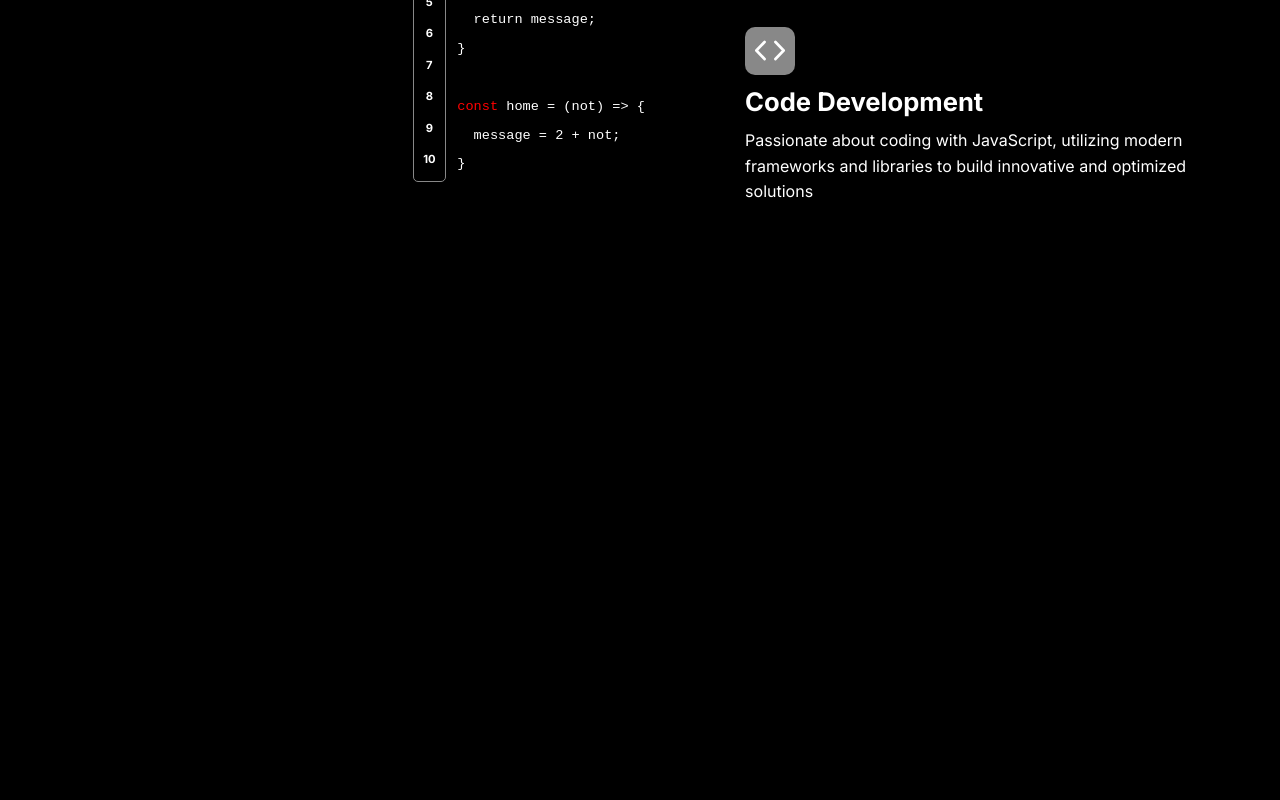
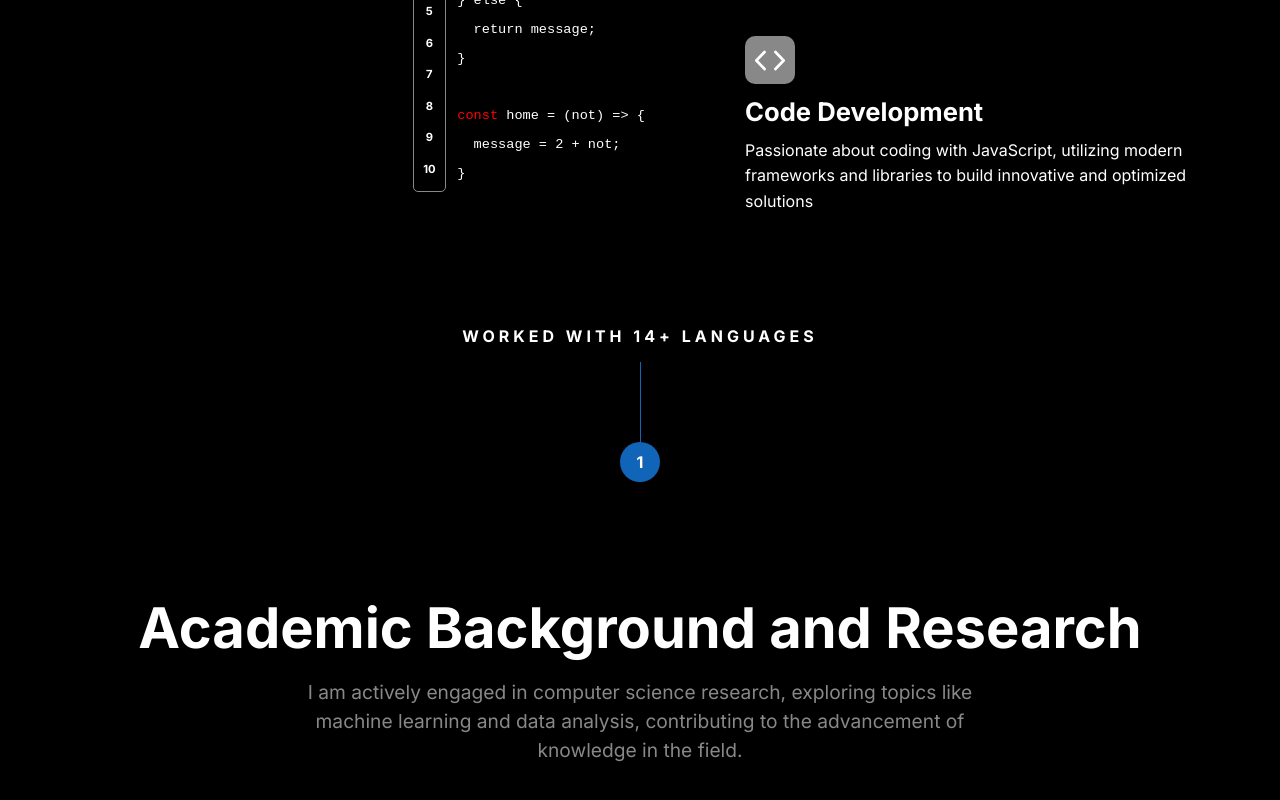
Before and after one commit to ErblinKrasniqi/portofolio-2, a Next.js app: page / in a window 1280 px wide. Shown: the part 1508-2308 px from the top of the page. Before the commit the page ends 1713 px from the top, so only its background shows below. Built offline with nearby package versions, Linux system fonts and the light colour scheme.

Commit message:
Added section

```diff
--- a/src/app/Wrapper/Wrapper.module.scss
+++ b/src/app/Wrapper/Wrapper.module.scss
@@ -9,3 +9,8 @@
     gap: 5rem;
     margin-left: 3rem;
 }
+
+.wrapperlong{
+    display: grid;
+    grid-template-columns: 1fr min-content 1fr;
+}
--- /dev/null
+++ b/src/app/Wrapper/WrapperLong.jsx
@@ -0,0 +1,7 @@
+import classes from './Wrapper.module.scss'
+
+const WrapperLong =({children}) =>{
+    return <div className={classes.wrapperlong}>{children}</div>
+}
+
+export default WrapperLong
--- a/src/app/components/Header/Header.module.scss
+++ b/src/app/components/Header/Header.module.scss
@@ -1,3 +1,4 @@
+@import '../../../ColorFonts';
 .container{
     display: flex;
     flex-direction: column;
@@ -11,6 +12,8 @@
     }
     p{
         width: 60ch;
-        line-height: 1.5rem;
+        line-height: 1.8rem;
+        font-size: 1.2rem;
+        color: $color-gray;
     }
 }
--- /dev/null
+++ b/src/app/components/Line/Line.jsx
@@ -0,0 +1,14 @@
+import classes from "./Line.module.scss";
+const Line = () => {
+  return (
+    <div className={classes.container}>
+      <h4>WORKED WITH 14+ LANGUAGES</h4>
+      <div className={classes.line}></div>
+      <div className={classes.number}>
+        <h4>1</h4>
+      </div>
+    </div>
+  );
+};
+
+export default Line;
--- /dev/null
+++ b/src/app/components/Line/Line.module.scss
@@ -0,0 +1,33 @@
+@import '../../../ColorFonts';
+
+.container{
+    display: flex;
+    flex-direction: column;
+    justify-content: center;
+    align-items: center;
+    margin: 7rem 0;
+    h4{
+        gap: 1rem;
+        letter-spacing: 4px;
+    }
+    .line{
+        height: 5rem;
+        width: 1px;
+        background-color: $color-blue;
+        margin-top: 1rem;
+    }
+
+    .number{
+        width: 40px;
+        height: 40px;
+        border-radius: 50%;
+        background-color: $color-blue;
+        display: flex;
+        justify-content: center;
+        align-items: center;
+        h4{
+            letter-spacing: 0px;
+        }
+
+    }
+}
--- a/src/app/page.tsx
+++ b/src/app/page.tsx
@@ -4,13 +4,20 @@ import classes from "./page.module.scss";
 import Home from "./components/Home/Home";
 import Header from "./components/Header/Header";
 import Wrapper from "./Wrapper/Wrapper";
+import WrapperLong from './Wrapper/WrapperLong';
 import WrapperFlex from "./Wrapper/WrapperFlex";
 import Card from "./components/Cards/Cards";
 import Code from "./components/Code/Code";
+import Line from "./components/Line/Line";
 
 const headerText = {
   h1: "Skills and Academic Journey",
   p: "During my computer science journey, I've developed expertise in JavaScript, HTML, CSS, and frameworks like React and Redux",
+};
+
+const headerTextSecond = {
+  h1: "Academic Background and Research",
+  p: "I am actively engaged in computer science research, exploring topics like machine learning and data analysis, contributing to the advancement of knowledge in the field.",
 };
 
 const cards = [
@@ -46,6 +53,9 @@ const page = () => {
             ))}
           </WrapperFlex>
         </Wrapper>
+        <Line />
+        <Header text={headerTextSecond} />
+        <WrapperLong ></WrapperLong>
       </div>
     </React.Fragment>
   );
--- a/tsconfig.json
+++ b/tsconfig.json
@@ -29,6 +29,6 @@
     "**/*.tsx",
     ".next/types/**/*.ts",
     "src/app/components/Icons/Icons.jsx"
-  ],
+, "src/app/components/ApiSection/ApiSection.tsx"  ],
   "exclude": ["node_modules"]
 }
```
Also changed, not shown: src/app/components/ApiSection/ApiSection.tsx (added, +17 -0 lines), src/app/components/ApiSection/ApiSection.module.scss (added).
